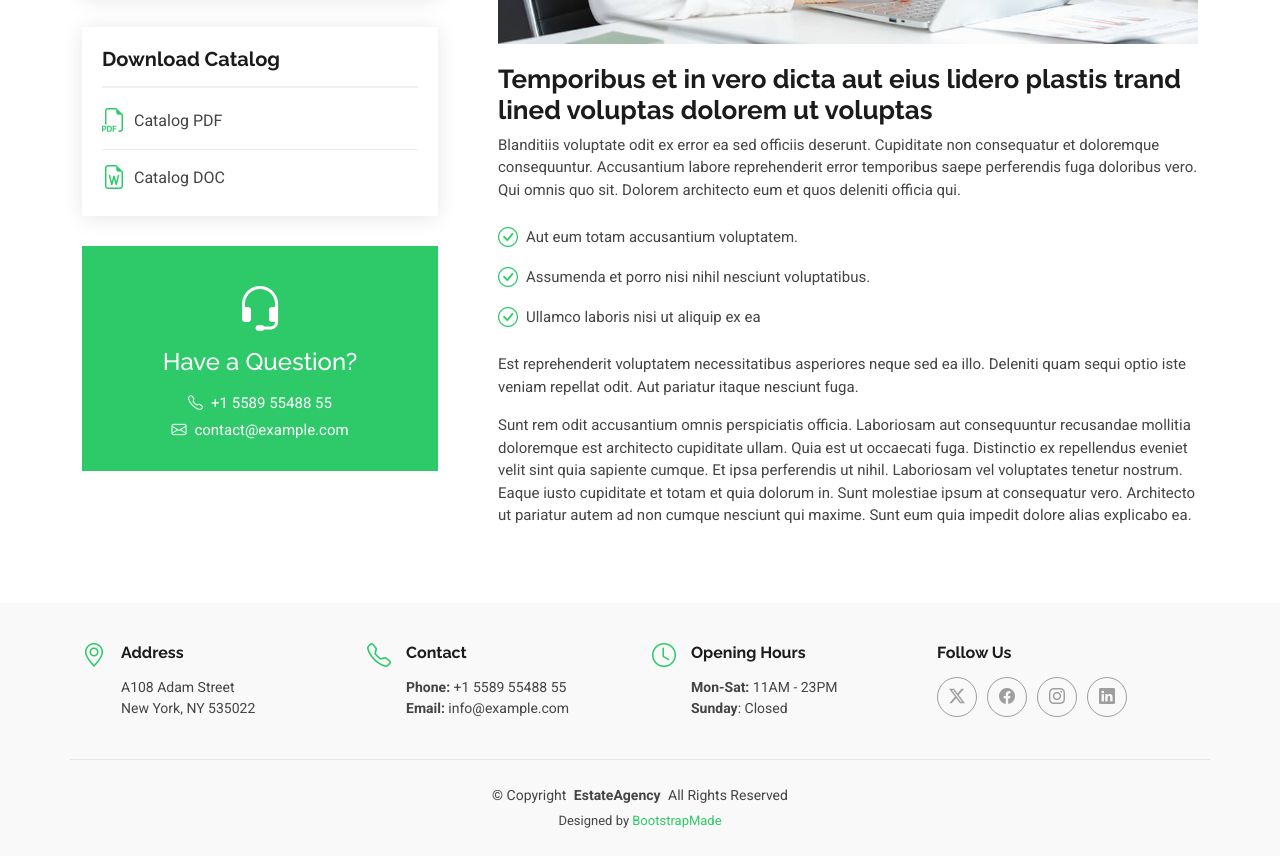
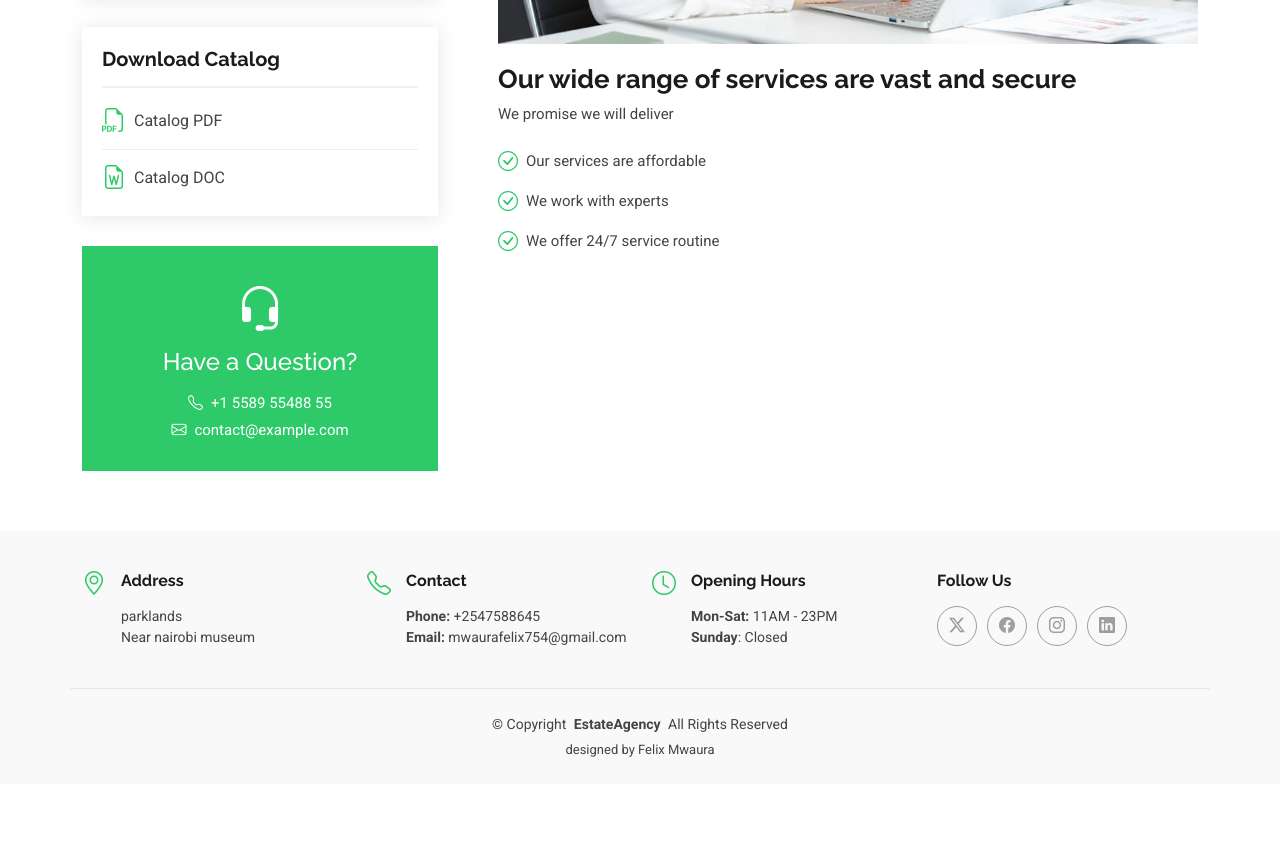
Before and after one commit to knightprince-png/EstateAgency, a plain HTML site: page service-details.html in a window 1280 px wide. Shown: the part 858-1714 px from the top of the page. After the commit the page ends 1642 px from the top, so only its background shows below. Drawn offline with Linux system fonts and the light colour scheme.

Commit message:
third commit

```diff
--- a/service-details.html
+++ b/service-details.html
@@ -142,21 +142,16 @@
 
           <div class="col-lg-8 ps-lg-5" data-aos="fade-up" data-aos-delay="200">
             <img src="assets/img/services.jpg" alt="" class="img-fluid services-img">
-            <h3>Temporibus et in vero dicta aut eius lidero plastis trand lined voluptas dolorem ut voluptas</h3>
+            <h3>Our wide range of services are vast and secure</h3>
             <p>
-              Blanditiis voluptate odit ex error ea sed officiis deserunt. Cupiditate non consequatur et doloremque consequuntur. Accusantium labore reprehenderit error temporibus saepe perferendis fuga doloribus vero. Qui omnis quo sit. Dolorem architecto eum et quos deleniti officia qui.
+              We promise we will deliver
             </p>
             <ul>
-              <li><i class="bi bi-check-circle"></i> <span>Aut eum totam accusantium voluptatem.</span></li>
-              <li><i class="bi bi-check-circle"></i> <span>Assumenda et porro nisi nihil nesciunt voluptatibus.</span></li>
-              <li><i class="bi bi-check-circle"></i> <span>Ullamco laboris nisi ut aliquip ex ea</span></li>
+              <li><i class="bi bi-check-circle"></i> <span>Our services are affordable</span></li>
+              <li><i class="bi bi-check-circle"></i> <span>We work with experts</span></li>
+              <li><i class="bi bi-check-circle"></i> <span>We offer 24/7 service routine</span></li>
             </ul>
-            <p>
-              Est reprehenderit voluptatem necessitatibus asperiores neque sed ea illo. Deleniti quam sequi optio iste veniam repellat odit. Aut pariatur itaque nesciunt fuga.
-            </p>
-            <p>
-              Sunt rem odit accusantium omnis perspiciatis officia. Laboriosam aut consequuntur recusandae mollitia doloremque est architecto cupiditate ullam. Quia est ut occaecati fuga. Distinctio ex repellendus eveniet velit sint quia sapiente cumque. Et ipsa perferendis ut nihil. Laboriosam vel voluptates tenetur nostrum. Eaque iusto cupiditate et totam et quia dolorum in. Sunt molestiae ipsum at consequatur vero. Architecto ut pariatur autem ad non cumque nesciunt qui maxime. Sunt eum quia impedit dolore alias explicabo ea.
-            </p>
+
           </div>
 
         </div>
@@ -175,8 +170,8 @@
           <i class="bi bi-geo-alt icon"></i>
           <div class="address">
             <h4>Address</h4>
-            <p>A108 Adam Street</p>
-            <p>New York, NY 535022</p>
+            <p>parklands</p>
+            <p>Near nairobi museum</p>
             <p></p>
           </div>
 
@@ -187,8 +182,8 @@
           <div>
             <h4>Contact</h4>
             <p>
-              <strong>Phone:</strong> <span>+1 5589 55488 55</span><br>
-              <strong>Email:</strong> <span>info@example.com</span><br>
+              <strong>Phone:</strong> <span>+2547588645</span><br>
+              <strong>Email:</strong> <span>mwaurafelix754@gmail.com</span><br>
             </p>
           </div>
         </div>
@@ -224,7 +219,7 @@
         <!-- You can delete the links only if you've purchased the pro version. -->
         <!-- Licensing information: https://bootstrapmade.com/license/ -->
         <!-- Purchase the pro version with working PHP/AJAX contact form: [buy-url] -->
-        Designed by <a href="https://bootstrapmade.com/">BootstrapMade</a>
+        <p>designed by Felix Mwaura</p>
       </div>
     </div>
 
--- a/services.html
+++ b/services.html
@@ -4,12 +4,12 @@
 <head>
   <meta charset="utf-8">
   <meta content="width=device-width, initial-scale=1.0" name="viewport">
-  <title>Services - EstateAgency Bootstrap Template</title>
+  <title>Services</title>
   <meta name="description" content="">
   <meta name="keywords" content="">
 
   <!-- Favicons -->
-  <link href="assets/img/favicon.png" rel="icon">
+  <link href="assets/img/img.png" rel="icon">
   <link href="assets/img/apple-touch-icon.png" rel="apple-touch-icon">
 
   <!-- Fonts -->
@@ -58,18 +58,7 @@
             <ul>
               <li><a href="#">Dropdown 1</a></li>
               <li class="dropdown"><a href="#"><span>Deep Dropdown</span> <i class="bi bi-chevron-down toggle-dropdown"></i></a>
-                <ul>
-                  <li><a href="#">Deep Dropdown 1</a></li>
-                  <li><a href="#">Deep Dropdown 2</a></li>
-                  <li><a href="#">Deep Dropdown 3</a></li>
-                  <li><a href="#">Deep Dropdown 4</a></li>
-                  <li><a href="#">Deep Dropdown 5</a></li>
-                </ul>
-              </li>
-              <li><a href="#">Dropdown 2</a></li>
-              <li><a href="#">Dropdown 3</a></li>
-              <li><a href="#">Dropdown 4</a></li>
-            </ul>
+
           </li>
           <li><a href="contact.html">Contact</a></li>
         </ul>
@@ -88,7 +77,7 @@
           <div class="row d-flex justify-content-center text-center">
             <div class="col-lg-8">
               <h1>Services</h1>
-              <p class="mb-0">Odio et unde deleniti. Deserunt numquam exercitationem. Officiis quo odio sint voluptas consequatur ut a odio voluptatem. Sit dolorum debitis veritatis natus dolores. Quasi ratione sint. Sit quaerat ipsum dolorem.</p>
+              <p>Here at estateagency you can be sure you can trust us with our servicing</p>
             </div>
           </div>
         </div>
@@ -116,9 +105,9 @@
                 <i class="bi bi-activity"></i>
               </div>
               <a href="service-details.html" class="stretched-link">
-                <h3>Nesciunt Mete</h3>
+                <h3>Fast services</h3>
               </a>
-              <p>Provident nihil minus qui consequatur non omnis maiores. Eos accusantium minus dolores iure perferendis tempore et consequatur.</p>
+              <p>We have  the most advanced technology that can be able to process a vast amount of data </p>
             </div>
           </div><!-- End Service Item -->
 
@@ -128,9 +117,9 @@
                 <i class="bi bi-broadcast"></i>
               </div>
               <a href="service-details.html" class="stretched-link">
-                <h3>Eosle Commodi</h3>
+                <h3>Connectivity</h3>
               </a>
-              <p>Ut autem aut autem non a. Sint sint sit facilis nam iusto sint. Libero corrupti neque eum hic non ut nesciunt dolorem.</p>
+              <p>Our connectivity to our customers is efficient and there is no lagging in the system as we properly maintain our system</p>
             </div>
           </div><!-- End Service Item -->
 
@@ -140,9 +129,9 @@
                 <i class="bi bi-easel"></i>
               </div>
               <a href="service-details.html" class="stretched-link">
-                <h3>Ledo Markt</h3>
+                <h3>Market</h3>
               </a>
-              <p>Ut excepturi voluptatem nisi sed. Quidem fuga consequatur. Minus ea aut. Vel qui id voluptas adipisci eos earum corrupti.</p>
+              <p>We have a vast market in our agency as we already have a headquarter at New york </p>
             </div>
           </div><!-- End Service Item -->
 
```
